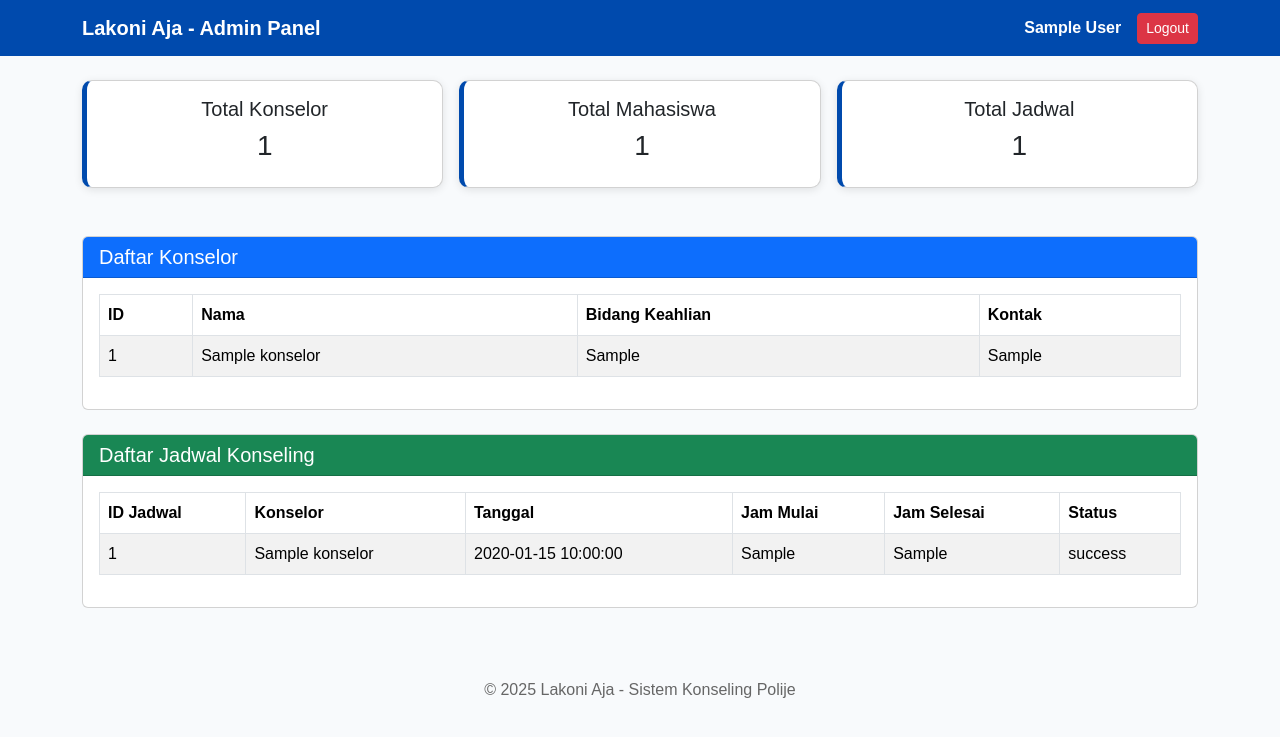
After one commit to yhfabian/WebLakoniAja, a PHP site: page /lakoni_aja/dashboard_admin.php in a window 1280 px wide. The commit adds this page. Shown: the top 737 px of the page. Run offline with PHP 8.4, Linux system fonts and the light colour scheme; the visitor is signed in with stand-in values (Sample User, id 1); tables that the repository leaves empty or names only in its code hold one stand-in row (values such as "Sample post").

Commit message:
update terbaru

```diff
--- /dev/null
+++ b/dashboard_admin.php
@@ -0,0 +1,169 @@
+<?php
+session_start();
+include 'db.php';
+
+// Pastikan admin sudah login
+if (!isset($_SESSION['id_admin'])) {
+    header("Location: login_admin.php");
+    exit();
+}
+
+// Ambil data statistik
+$totalKonselor = mysqli_fetch_assoc(mysqli_query($conn, "SELECT COUNT(*) AS total FROM konselor"))['total'];
+$totalUser     = mysqli_fetch_assoc(mysqli_query($conn, "SELECT COUNT(*) AS total FROM user"))['total'];
+$totalJadwal   = mysqli_fetch_assoc(mysqli_query($conn, "SELECT COUNT(*) AS total FROM jadwal"))['total'];
+
+?>
+<!DOCTYPE html>
+<html lang="id">
+<head>
+  <meta charset="UTF-8">
+  <title>Dashboard Admin | Lakoni Aja</title>
+  <link href="https://cdn.jsdelivr.net/npm/bootstrap@5.3.2/dist/css/bootstrap.min.css" rel="stylesheet">
+  <style>
+    body {
+      background-color: #f8fafc;
+      font-family: 'Poppins', sans-serif;
+    }
+    .navbar {
+      background-color: #004aad;
+    }
+    .navbar-brand, .nav-link, .navbar-text {
+      color: white !important;
+    }
+    .card-stat {
+      border-left: 5px solid #004aad;
+      box-shadow: 0 2px 8px rgba(0,0,0,0.1);
+      border-radius: 10px;
+    }
+    .footer {
+      text-align: center;
+      padding: 20px;
+      margin-top: 50px;
+      color: #666;
+    }
+  </style>
+</head>
+<body>
+
+<!-- Navbar -->
+<nav class="navbar navbar-expand-lg">
+  <div class="container">
+    <a class="navbar-brand fw-bold" href="#">Lakoni Aja - Admin Panel</a>
+    <div class="d-flex align-items-center">
+      <span class="me-3 text-white fw-semibold">
+        <?= htmlspecialchars($_SESSION['nama_admin'] ?? 'Admin') ?>
+      </span>
+      <a href="logout.php" class="btn btn-danger btn-sm">Logout</a>
+    </div>
+  </div>
+</nav>
+
+<!-- Dashboard Content -->
+<div class="container mt-4">
+  <div class="row text-center g-3">
+    <div class="col-md-4">
+      <div class="card card-stat p-3">
+        <h5>Total Konselor</h5>
+        <h3><?= $totalKonselor ?></h3>
+      </div>
+    </div>
+    <div class="col-md-4">
+      <div class="card card-stat p-3">
+        <h5>Total Mahasiswa</h5>
+        <h3><?= $totalUser ?></h3>
+      </div>
+    </div>
+    <div class="col-md-4">
+      <div class="card card-stat p-3">
+        <h5>Total Jadwal</h5>
+        <h3><?= $totalJadwal ?></h3>
+      </div>
+    </div>
+  </div>
+
+  <!-- Data Konselor -->
+  <div class="card mt-5">
+    <div class="card-header bg-primary text-white">
+      <h5 class="mb-0">Daftar Konselor</h5>
+    </div>
+    <div class="card-body">
+      <table class="table table-bordered table-striped">
+        <thead>
+          <tr>
+            <th>ID</th>
+            <th>Nama</th>
+            <th>Bidang Keahlian</th>
+            <th>Kontak</th>
+          </tr>
+        </thead>
+        <tbody>
+          <?php
+          $konselor = mysqli_query($conn, "SELECT * FROM konselor ORDER BY nama ASC");
+          if (mysqli_num_rows($konselor) > 0):
+            while ($row = mysqli_fetch_assoc($konselor)): ?>
+              <tr>
+                <td><?= $row['id_konselor'] ?></td>
+                <td><?= htmlspecialchars($row['nama']) ?></td>
+                <td><?= htmlspecialchars($row['bidang_keahlian']) ?></td>
+                <td><?= htmlspecialchars($row['kontak']) ?></td>
+              </tr>
+          <?php endwhile; else: ?>
+              <tr><td colspan="4" class="text-center text-muted">Belum ada data konselor.</td></tr>
+          <?php endif; ?>
+        </tbody>
+      </table>
+    </div>
+  </div>
+
+  <!-- Data Jadwal -->
+  <div class="card mt-4">
+    <div class="card-header bg-success text-white">
+      <h5 class="mb-0">Daftar Jadwal Konseling</h5>
+    </div>
+    <div class="card-body">
+      <table class="table table-bordered table-striped">
+        <thead>
+          <tr>
+            <th>ID Jadwal</th>
+            <th>Konselor</th>
+            <th>Tanggal</th>
+            <th>Jam Mulai</th>
+            <th>Jam Selesai</th>
+            <th>Status</th>
+          </tr>
+        </thead>
+        <tbody>
+          <?php
+          $jadwal = mysqli_query($conn, "
+            SELECT j.*, k.nama AS nama_konselor
+            FROM jadwal j
+            JOIN konselor k ON j.id_konselor = k.id_konselor
+            ORDER BY tanggal DESC
+          ");
+          if (mysqli_num_rows($jadwal) > 0):
+            while ($row = mysqli_fetch_assoc($jadwal)): ?>
+              <tr>
+                <td><?= $row['id_jadwal'] ?></td>
+                <td><?= htmlspecialchars($row['nama_konselor']) ?></td>
+                <td><?= htmlspecialchars($row['tanggal']) ?></td>
+                <td><?= htmlspecialchars($row['jam_mulai']) ?></td>
+                <td><?= htmlspecialchars($row['jam_selesai']) ?></td>
+                <td><?= htmlspecialchars($row['status']) ?></td>
+              </tr>
+          <?php endwhile; else: ?>
+              <tr><td colspan="6" class="text-center text-muted">Belum ada jadwal konseling.</td></tr>
+          <?php endif; ?>
+        </tbody>
+      </table>
+    </div>
+  </div>
+</div>
+
+<div class="footer">
+  <p>&copy; <?= date('Y') ?> Lakoni Aja - Sistem Konseling Polije</p>
+</div>
+
+<script src="https://cdn.jsdelivr.net/npm/bootstrap@5.3.2/dist/js/bootstrap.bundle.min.js"></script>
+</body>
+</html>
```
Also changed, not shown: assets/css/style.css (+74 -0 lines), index.php (+30 -6 lines), login_admin.php (added, +102 -0 lines).
